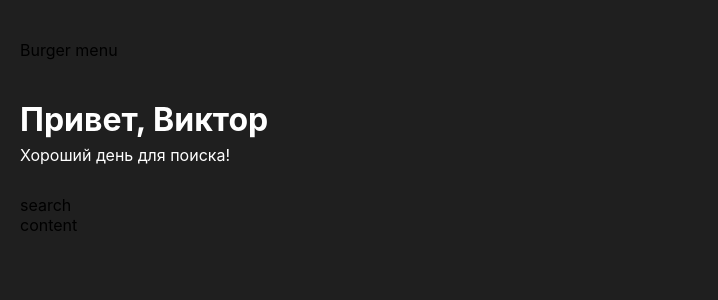
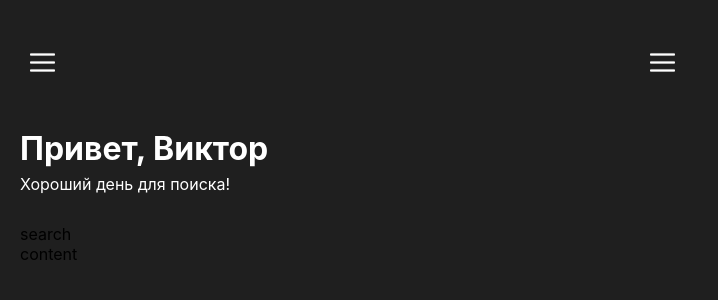
Before and after one commit to moiskillnadne/contentpedia_prod, a React (Create React App) app: page / in a window 1280 px wide. Shown: the top 300 px of the page, without its empty margins (0-718 px from the left). Built offline with nearby package versions, Linux system fonts and the light colour scheme.

Commit message:
feature: burger icon

```diff
--- a/src/components/burger/index.tsx
+++ b/src/components/burger/index.tsx
@@ -1,10 +1,14 @@
 import './stlye.less'
 import React from 'react'
 
-// import { ReactComponent as HomeIcon } from '@/assets/icons/home.svg'
+import { ReactComponent as MenuIcon } from '@/assets/icons/menu.svg'
 
 const BurgerButtonsMenu = (): JSX.Element => {
-  return <div>Burger menu</div>
+  return (
+    <div className="menu-container">
+      <MenuIcon height={25} width={25} fill="white" stroke="white" strokeWidth={5} />
+    </div>
+  )
 }
 
 export default BurgerButtonsMenu
--- a/src/components/burger/stlye.less
+++ b/src/components/burger/stlye.less
@@ -1,3 +1,6 @@
-.icon-container {
-  background-color: aquamarine;
+.menu-container {
+  justify-self: start;
+  align-self: center;
+
+  padding: 10px;
 }
--- a/src/components/icons/style.less
+++ /dev/null
@@ -1,4 +0,0 @@
-.favorite-icon {
-  display: block;
-  fill: aqua;
-}
--- a/src/templates/burgerAndNotification/index.tsx
+++ b/src/templates/burgerAndNotification/index.tsx
@@ -7,7 +7,10 @@ import Burger from '@/components/burger'
 const BurgerAndNotification = (): JSX.Element => {
   return (
     <div className="blockAndNotificationWrapper">
-      <Burger />
+      <div className="burgerAndNotificationPosition">
+        <Burger />
+        <Burger />
+      </div>
     </div>
   )
 }
--- a/src/templates/burgerAndNotification/style.less
+++ b/src/templates/burgerAndNotification/style.less
@@ -1,3 +1,9 @@
 .blockAndNotificationWrapper {
   padding: 40px 0px 20px 0px;
+
+  .burgerAndNotificationPosition {
+    display: grid;
+    grid-template-columns: 1fr 1fr;
+    grid-template-rows: 1fr;
+  }
 }
```
Also changed, not shown: src/components/icons/favorite.tsx (deleted, +0 -15 lines), src/assets/icons/My icons collection-SVG-sprite.svg (deleted).
